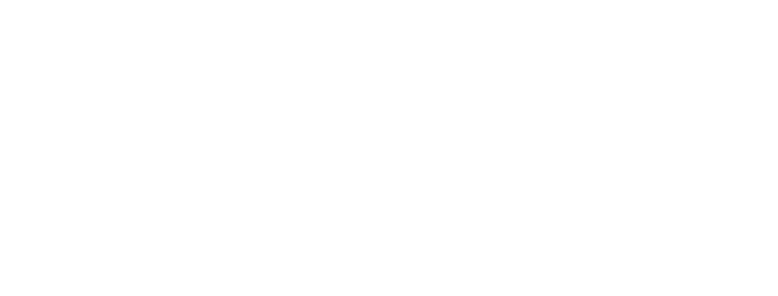
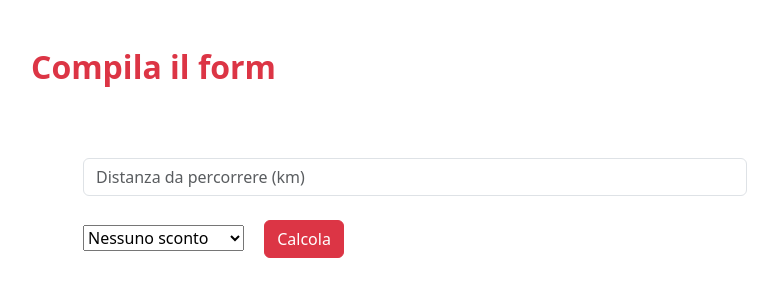
Before and after one commit to GraceGenuardi/js-biglietto-treno-form, a plain HTML site: page index.html in a window 1280 px wide. Shown: the whole page, without its empty margins (99-877 px from the left). Drawn offline with nearby package versions, Linux system fonts and the light colour scheme.

Commit message:
EDIT creato form

```diff
--- a/index.html
+++ b/index.html
@@ -14,9 +14,25 @@
     <body>
         <div class="container">
 
-         <div class="row">
+         <div class="row p-5">
 
-            <div class="col-8">
+            <h2 class=" text-danger text-wrap fw-semibold">Compila il form</h2>
+
+            <div class="col-8 m-5 p-3">
+
+
+
+              <input type="text" for="distanza" name="width" class="form-control mb-2" placeholder="Distanza da percorrere (km)"></input>
+
+               <select id="sconto">
+
+                 <option value="0">Nessuno sconto</option>
+                 <option value="0.2">Sconto minorenne</option>
+                 <option value="0.4">Sconto over 65</option>
+
+               </select>
+
+              <input type="button" class="btn btn-danger m-3" value="Calcola">
 
 
 
```
